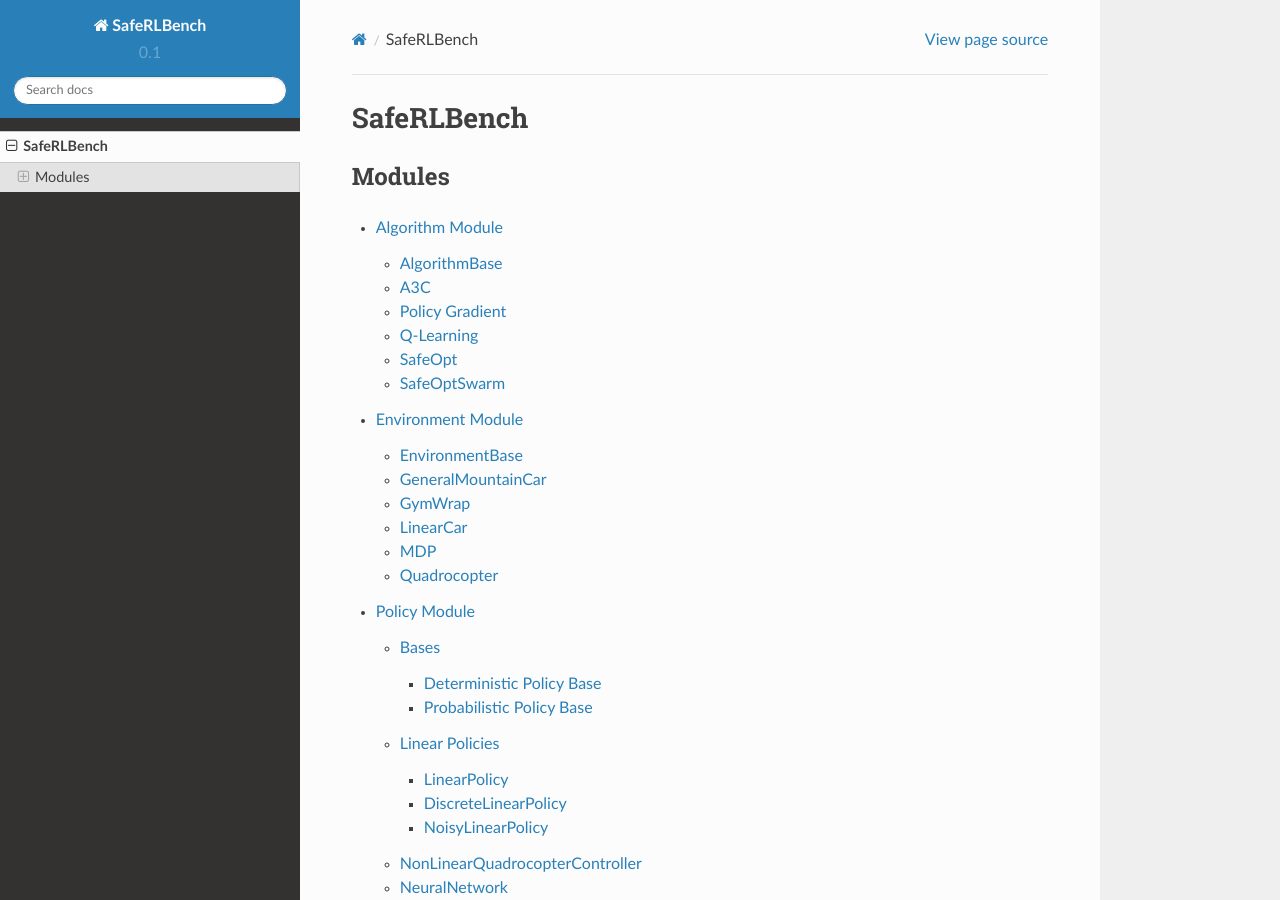
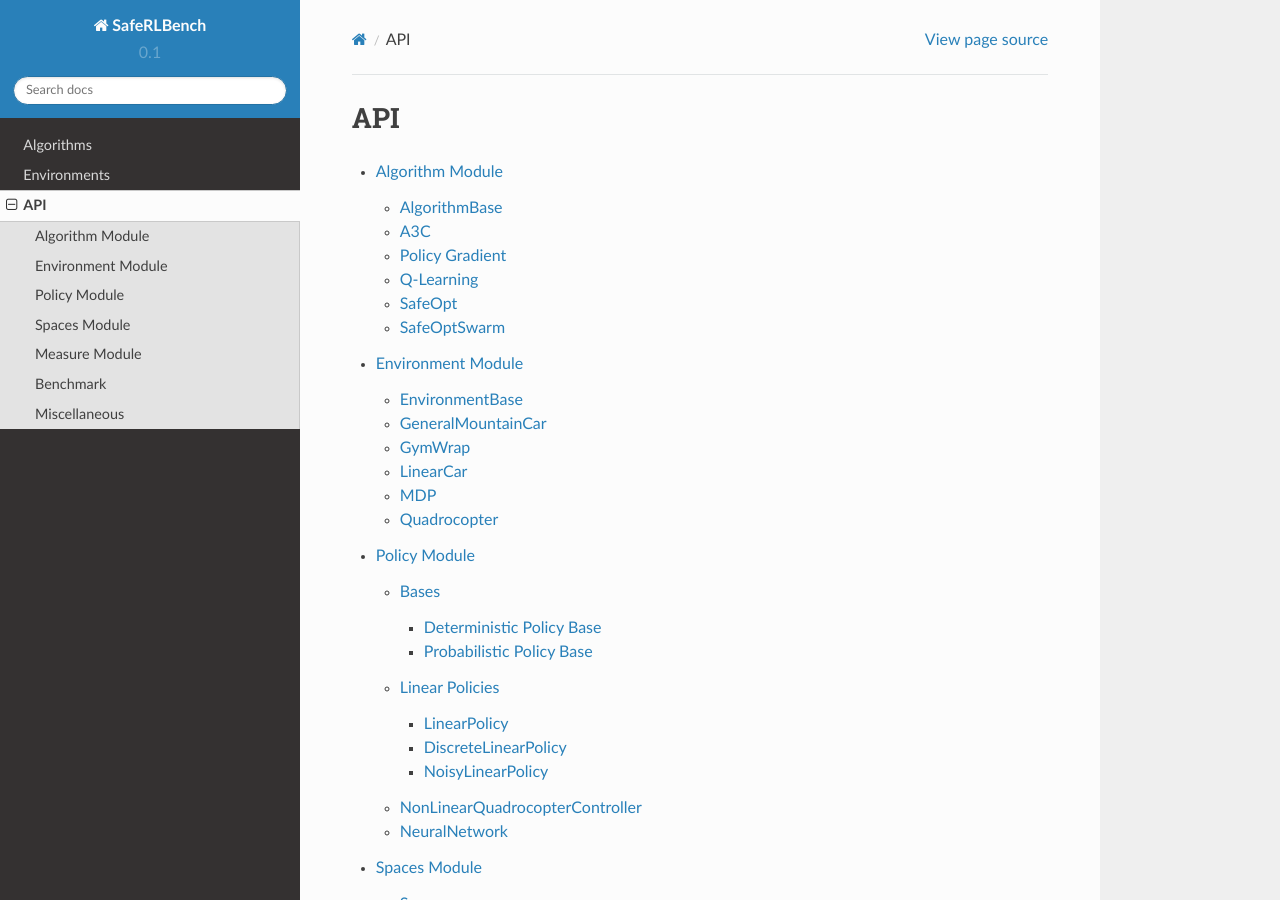
Before and after one commit to befelix/Safe-RL-Benchmark, a Sphinx documentation site: the page built from docs/api/srb.rst, in a window 1280 px wide and 900 px high. Built offline with Sphinx 7.4.7 and the Read the Docs theme 2.0.0, drawn with Linux system fonts in a browser that asks for light colours.

```diff
--- /dev/null
+++ b/docs/algorithm.rst
@@ -0,0 +1,4 @@
+Algorithms
+==========
+
+.. include:: ../SafeRLBench/algo/README.rst
--- a/docs/api/srb.rst
+++ b/docs/api/srb.rst
@@ -1,8 +1,5 @@
-SafeRLBench
-===========
-
-Modules
--------
+API
+===
 
 .. toctree::
 
--- /dev/null
+++ b/docs/environment.rst
@@ -0,0 +1,4 @@
+Environments
+============
+
+.. include:: ../SafeRLBench/envs/README.rst
--- /dev/null
+++ b/docs/toc.rst
@@ -0,0 +1,9 @@
+Table of Content
+================
+
+.. toctree::
+  :maxdepth: 2
+
+  algorithm
+  environment
+  api/srb
```
Also changed, not shown: docs/api.rst (deleted, +0 -7 lines), docs/index.rst (+1 -14 lines), SafeRLBench/algo/README.rst (added), SafeRLBench/envs/README.rst.
